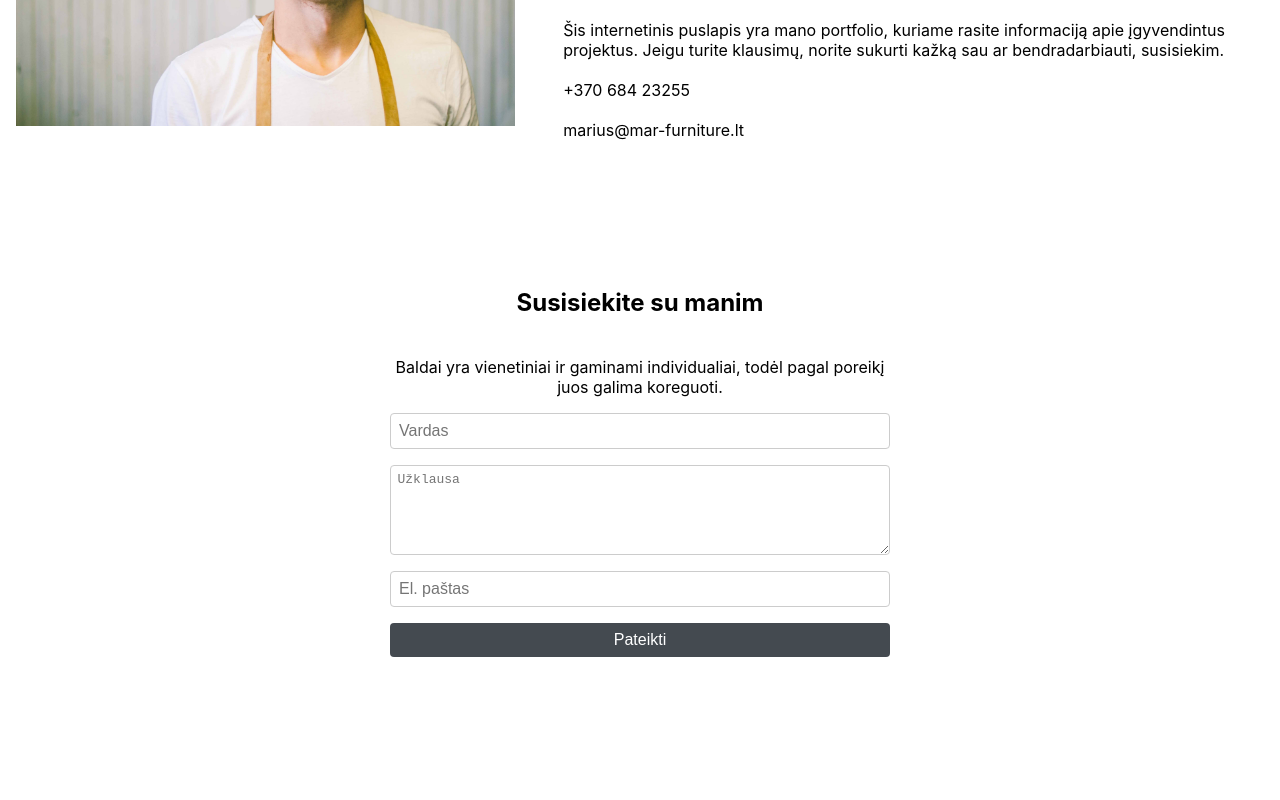
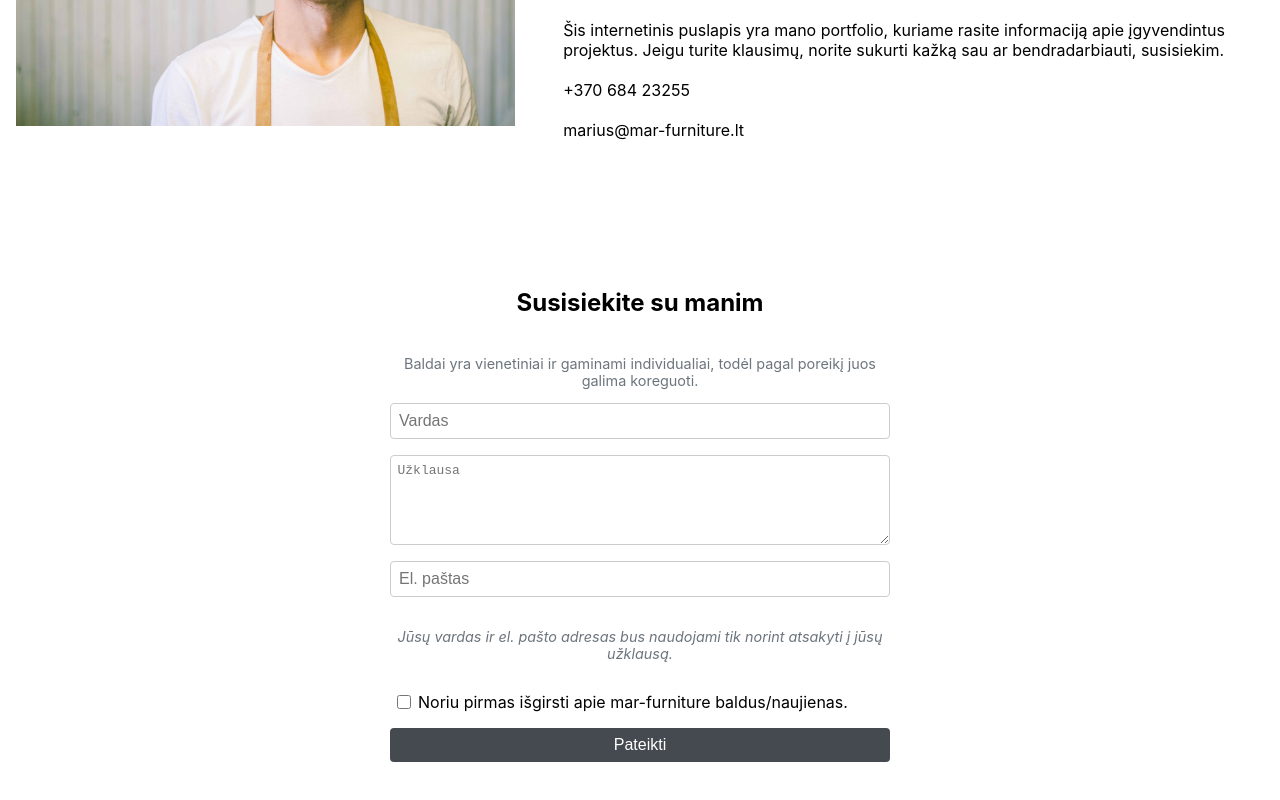
Before and after one commit to Arnasltlt/mar-furniture-vercel, a Next.js app: page /info in a window 1280 px wide. Shown: the part 398-1198 px from the top of the page. Built offline with nearby package versions, Linux system fonts and the light colour scheme.

Commit message:
Form working and compliant

```diff
--- a/components/ContactForm.tsx
+++ b/components/ContactForm.tsx
@@ -14,6 +14,7 @@ export default function ContactForm({ header, buttonText, apiPath, formDescripti
   const [email, setEmail] = useState('');
   const [isSubmitting, setIsSubmitting] = useState(false);
   const [submissionMessage, setSubmissionMessage] = useState('');
+  const [checkboxState, setCheckboxState] = useState(false); // move this line inside the component
 
   const handleSubmit = async (e: FormEvent) => {
     e.preventDefault();
@@ -24,7 +25,8 @@ export default function ContactForm({ header, buttonText, apiPath, formDescripti
       vardas,
       uzklausa,
       email,
-      iskur: window.location.href // This will be the full URL of the current page
+      iskur: window.location.href, // This will be the full URL of the current page
+      subscribe: checkboxState // Add this line
     };
 
     try {
@@ -41,6 +43,7 @@ export default function ContactForm({ header, buttonText, apiPath, formDescripti
       setVardas('');
       setUzklausa('');
       setEmail('');
+      setCheckboxState(false); // reset checkbox state
       setSubmissionMessage('Ačiū už užklausą! Susisieksiu kiek galiu greičiau!');
 
     } catch (error) {
@@ -56,14 +59,20 @@ export default function ContactForm({ header, buttonText, apiPath, formDescripti
       <h2 className={styles.formHeader}>{header}</h2>
       <p className={styles.formDescription}>{formDescription}</p>
       <form onSubmit={handleSubmit} className={styles.form}>
-        <input type="text" placeholder="Vardas" value={vardas} onChange={(e) => setVardas(e.target.value)} required />
-        <textarea placeholder="Užklausa" rows={5} value={uzklausa} onChange={(e) => setUzklausa(e.target.value)} required />
-        <input type="email" placeholder="El. paštas" value={email} onChange={(e) => setEmail(e.target.value)} required />
-        <button type="submit" disabled={isSubmitting}>
-          {isSubmitting ? 'Submitting...' : buttonText}
-        </button>
+          <input type="text" placeholder="Vardas" value={vardas} onChange={(e) => setVardas(e.target.value)} required />
+          <textarea placeholder="Užklausa" rows={5} value={uzklausa} onChange={(e) => setUzklausa(e.target.value)} required />
+          <input type="email" placeholder="El. paštas" value={email} onChange={(e) => setEmail(e.target.value)} required />
+          <p className={styles.formDescription}><i>Jūsų vardas ir el. pašto adresas bus naudojami tik norint atsakyti į jūsų užklausą.</i></p>
+          <div className={styles.checkboxContainer}>
+              <input type="checkbox" checked={checkboxState} onChange={(e) => setCheckboxState(e.target.checked)} />
+              <label>Noriu pirmas išgirsti apie mar-furniture baldus/naujienas.</label>
+          </div>
+          <button type="submit">{buttonText}</button>
       </form>
+
+
       {submissionMessage && <p className={styles.submissionMessage}>{submissionMessage}</p>}
     </div>
   );
+
 }
--- a/pages/api/createUzklausimai.ts
+++ b/pages/api/createUzklausimai.ts
@@ -4,7 +4,7 @@ import Airtable from 'airtable';
 
 export default async function handler(req, res) {
   try {
-    const { vardas, uzklausa, email, iskur } = req.body;
+    const { vardas, uzklausa, email, iskur, subscribe } = req.body; // Extract subscribe from the request body
     const base = new Airtable({ apiKey: process.env.AIRTABLE_API_KEY }).base('appcYcJWTWr6eedym');
 
     base('Uzklausimai').create([
@@ -13,7 +13,8 @@ export default async function handler(req, res) {
           "Vardas": vardas,
           "Uzklausa": uzklausa,
           "email": email,
-          "iskur": iskur
+          "iskur": iskur,
+          "Subscription": subscribe // Add the subscription value to the Airtable
         }
       }
     ], function(err, response) {
--- a/styles/ContactForm.module.css
+++ b/styles/ContactForm.module.css
@@ -1,24 +1,25 @@
 .formContainer {
     display: flex;
     flex-direction: column;
-    align-items: center; /* center align the form */
+    align-items: center;
     padding: 5em;
 }
 
 .formDescription {
     text-align: center;
-    max-width: 500px; /* limit the width to the same as the form */
-    margin-bottom: 1em; /* add some space before the form */
+    max-width: 500px;
+    margin-bottom: 1em;
+    color: #6c757d; /* made it a bit gray */
+    font-size: 0.9em; /* made it a bit smaller */
 }
 
 .form {
     display: flex;
     flex-direction: column;
-    gap: 1em; /* adds space between form fields */
+    gap: 1em;
     width: 100%;
-    max-width: 500px; /* you can adjust this */
+    max-width: 500px;
 }
-
 
 .form input, .form textarea {
     padding: 0.5em;
@@ -36,12 +37,25 @@
     border: none;
     border-radius: 4px;
     cursor: pointer;
-    width: 100%; /* changed width from fit-content to 100% */
+    width: 100%;
 }
-
 
 .formHeader {
     font-size: 1.5em;
     font-weight: bold;
     margin-bottom: 1em;
 }
+
+.checkboxContainer {
+    display: grid;
+    grid-template-columns: min-content auto; /* Let the checkbox take as much space as it needs and the rest is allocated for the text */
+    gap: 0.5em; /* Add a small space between the checkbox and the text */
+}
+
+.checkboxContainer input[type="checkbox"] {
+    grid-column: 1; /* Place the checkbox in the first grid column */
+}
+
+.checkboxContainer label {
+    grid-column: 2; /* Place the label in the second grid column */
+}
```
Lines whose indentation alone changed are shown as unchanged.
